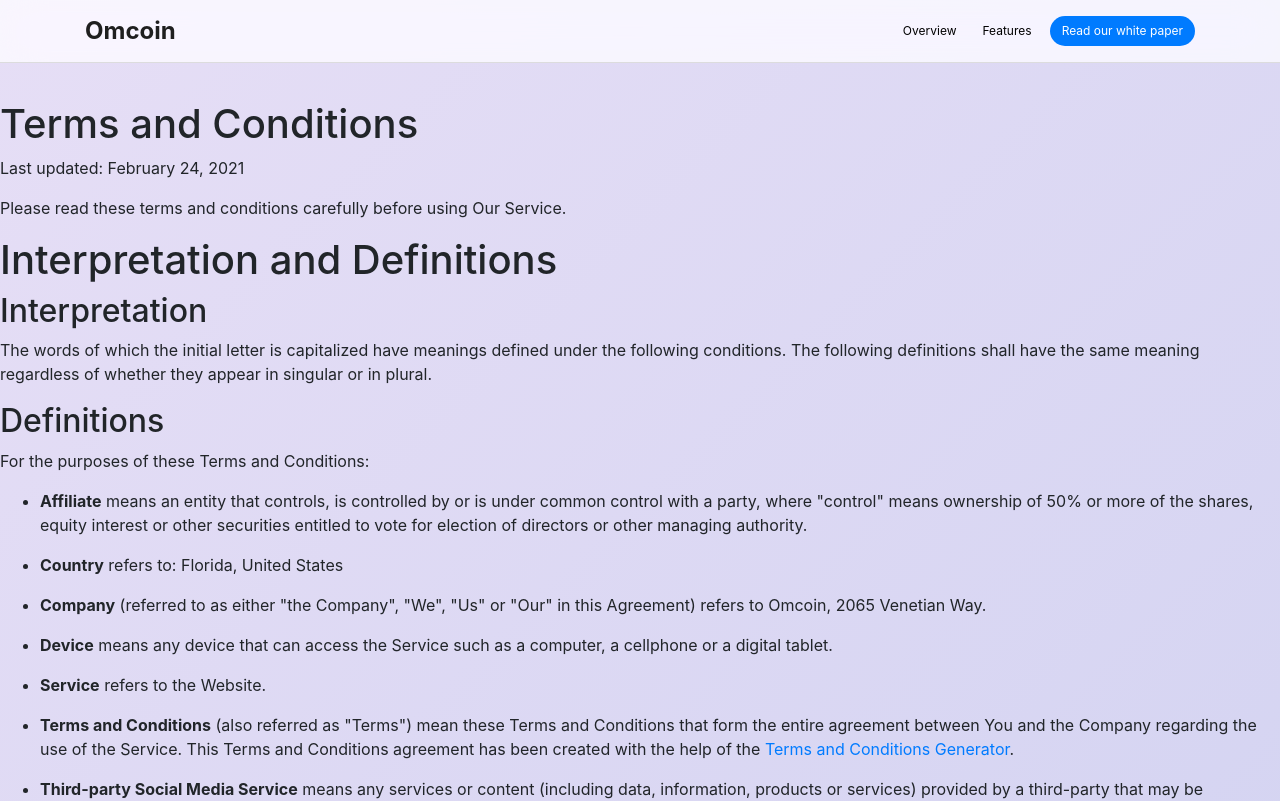
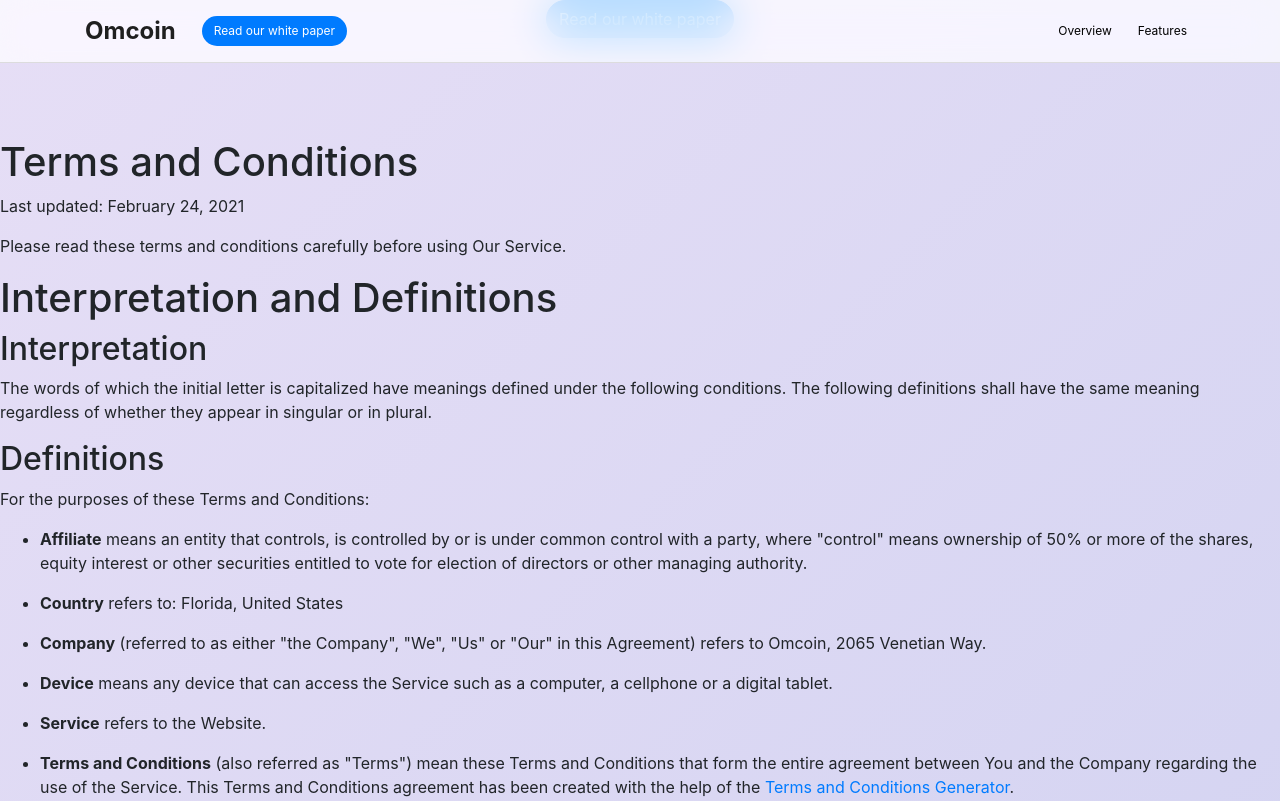
Before and after one commit to ConnorChase29/Omcoin-Website, a React (Create React App) app: page /termsOfService in a window 1280 px wide. Shown: the top 801 px of the page. Built offline with nearby package versions, Linux system fonts and the light colour scheme.

Commit message:
Add files via upload

```diff
--- a/src/Footer.tsx
+++ b/src/Footer.tsx
@@ -9,7 +9,7 @@
             <div>
                 <MDBFooter className="footer">
                     <MDBContainer fluid className="container">
-                        <MDBCol md="12" className="leftSpacing">
+                        <MDBCol>
                             <MDBRow >
 
                                 <div className = "socialSpacingContainer">
@@ -72,13 +72,6 @@
                                             </svg>
                                         </a>
                                     </div>
-                                    <div className="socialSpacing">
-                                        <a href="https://github.com/omcoinofficial" target="_blank" rel="noopener noreferrer">
-                                            <svg width="16" height="15" viewBox="0 0 16 15" fill="none" xmlns="http://www.w3.org/2000/svg">
-                                                <path fill-rule="evenodd" clip-rule="evenodd" d="M7.6897 0C3.44114 0 0 3.44114 0 7.6897C0 11.0924 2.20118 13.9664 5.25783 14.9853C5.64232 15.0526 5.7865 14.8219 5.7865 14.62C5.7865 14.4374 5.77689 13.8319 5.77689 13.1878C3.84485 13.5435 3.34502 12.7168 3.19123 12.2843C3.10472 12.0632 2.72984 11.3808 2.40303 11.1981C2.13389 11.0539 1.74941 10.6983 2.39342 10.6887C2.99898 10.6791 3.43153 11.2462 3.57571 11.4769C4.26779 12.64 5.37318 12.3131 5.81534 12.1113C5.88262 11.6115 6.08448 11.275 6.30556 11.0828C4.5946 10.8905 2.80674 10.2273 2.80674 7.28599C2.80674 6.44974 3.10472 5.75767 3.59494 5.21939C3.51804 5.02714 3.2489 4.23895 3.67183 3.18162C3.67183 3.18162 4.31585 2.97976 5.7865 3.96981C6.40168 3.79679 7.0553 3.71028 7.70893 3.71028C8.36255 3.71028 9.01618 3.79679 9.63135 3.96981C11.102 2.97015 11.746 3.18162 11.746 3.18162C12.169 4.23895 11.8998 5.02714 11.8229 5.21939C12.3131 5.75767 12.6111 6.44013 12.6111 7.28599C12.6111 10.2369 10.8136 10.8905 9.10269 11.0828C9.38144 11.3231 9.62174 11.7845 9.62174 12.5054C9.62174 13.5339 9.61213 14.3605 9.61213 14.62C9.61213 14.8219 9.75631 15.0622 10.1408 14.9853C11.6673 14.4699 12.9938 13.4888 13.9335 12.1801C14.8733 10.8714 15.3789 9.30088 15.3794 7.6897C15.3794 3.44114 11.9383 0 7.6897 0Z" fill="#8B8B90"/>
-                                            </svg>
-                                        </a>
-                                    </div>
                                 </div>
 
                             </MDBRow>
@@ -99,8 +92,8 @@
 
                             </MDBCol>
                             <MDBCol md="2">
-                                <a href="https://drive.google.com/file/d/1pbJQTANKP9wOkyuQSI1No0EhdT88BxcV/view?usp=sharing" target="_blank" rel="noopener noreferrer">
-                                    <div className="FooterText"> White paper</div>
+                                <a href="https://drive.google.com/file/d/1o3spoW1Vlpbpw1SdWBEo3ZfAmo54DVNy/view?usp=sharing" target="_blank" rel="noopener noreferrer">
+                                    <div className="FooterText"> Smart Contract</div>
                                 </a>
                             </MDBCol>
                             <MDBCol md="3">
--- a/src/LandingSlide1.tsx
+++ b/src/LandingSlide1.tsx
@@ -2,7 +2,7 @@
 import Logo from './Assets/Omapp-App-Icon.svg';
 import GooglePlayLogo from './Assets/Google-play.png';
 import AppleLogo from './Assets/App-store.png';
-import MockUp from './Assets/Home-screen-phone-mockup.png';
+import MockUp from './Assets/Home-Screen.png';
 import Button from 'react-bootstrap/Button';
 //import BackgroundImage from
 import './CSS/Features.css';
@@ -42,7 +42,7 @@
                           }
                     `}
                     </style>
-                    <Button id="buttonStyling" variant="primary" className="rounded-pill shadow-box-example z-depth-5 btn-huge" onClick={() => { window.open("https://drive.google.com/file/d/1pbJQTANKP9wOkyuQSI1No0EhdT88BxcV/view?usp=sharing") }}> Read our white paper </Button>
+                    <Button id="buttonStyling" variant="primary" className="rounded-pill shadow-box-example z-depth-5 btn-huge" onClick={() => { window.open("https://drive.google.com/file/d/1p0M-f-o-D0jOt9R9-dPD1L49ButKYtNN/view?usp=sharing") }}> Read our white paper </Button>
                 </div>
                 <div className = "MockUpImage">
                     <img src={MockUp} alt="MockUp" className="center" />
--- a/src/LandingSlide3.tsx
+++ b/src/LandingSlide3.tsx
@@ -12,10 +12,10 @@
         return (
             <div id = "Features" className = "Landing3">
                 <div className="Slide3Text">
-                    <h1 className = "TitleText">Earning crypto is</h1>
-                    <h1 className = "TitleText">this <span className="blueText">rewarding.</span></h1>
+                    <h1 className = "TitleText">Earning crypto is <br/>this <span className="blueText">rewarding.</span></h1>
                 </div>
                 <div className="responsiveImage">
+                    <div className="container">
                         <Carousel>
                             <Carousel.Item>
                                 <img className="responsiveImage" src={Feature1} alt="Feature 1" />
@@ -29,6 +29,7 @@
                         </Carousel>
                     </div>
                 </div>
+            </div>
 
         )
     }
--- a/src/LandingSlide4.tsx
+++ b/src/LandingSlide4.tsx
@@ -70,7 +70,7 @@
                 </div>
 
 
-                <Button variant="outline-primary" onClick={() => { window.open("https://tronscan.org/#/") }}> Buy OMM </Button>
+                <Button variant="outline-primary" onClick={() => { window.open("https://justswap.io/#/home") }}> Buy OMM </Button>
             </div>
         )
     }
--- a/src/LandingSlide5.tsx
+++ b/src/LandingSlide5.tsx
@@ -17,6 +17,7 @@
                     <h2>Our 2021 plans.</h2>
                 </div>
                 <div className="responsiveImage">
+                    <div className="container">
                         <Carousel>
                             <Carousel.Item>
                                 <img className="responsiveImage" src={Roadmap} alt="Roadmap 1" />
@@ -35,6 +36,7 @@
                             </Carousel.Item>
                         </Carousel>
                     </div>
+                </div>
 
             </div>
         )
--- a/src/NavigationBar.tsx
+++ b/src/NavigationBar.tsx
@@ -13,6 +13,9 @@
             <div className="brandSpacing">
               <Navbar.Brand id = "brand" href="/">Omcoin</Navbar.Brand>
             </div>
+            <div className = "buttonSpacing">
+              <Button variant = "primary" className ="rounded-pill" target="_blank" onClick={() => { window.open("https://drive.google.com/file/d/1p0M-f-o-D0jOt9R9-dPD1L49ButKYtNN/view?usp=sharing")}}> Read our white paper </Button>
+            </div>
             <Navbar.Toggle aria-controls="basic-navbar-nav" />
             <Navbar.Collapse id="basic-navbar-nav">
               <div className="PageLinks">
@@ -26,13 +29,12 @@
 
                 </Nav>
               </div>
-              <div className = "buttonSpacing">
-                <Button variant = "primary" className ="rounded-pill" target="_blank" onClick={() => { window.open("https://drive.google.com/file/d/1pbJQTANKP9wOkyuQSI1No0EhdT88BxcV/view?usp=sharing")}}> Read our white paper </Button>
-              </div>
-
             </Navbar.Collapse>
           </div>
         </Navbar>
+        <div className="bottom-fixed-cta">
+          <Button variant = "primary" className ="rounded-pill" target="_blank" onClick={() => { window.open("https://drive.google.com/file/d/1p0M-f-o-D0jOt9R9-dPD1L49ButKYtNN/view?usp=sharing")}}> Read our white paper </Button>
+        </div>
       </div>
 
     )
```
Lines whose indentation alone changed are shown as unchanged.
